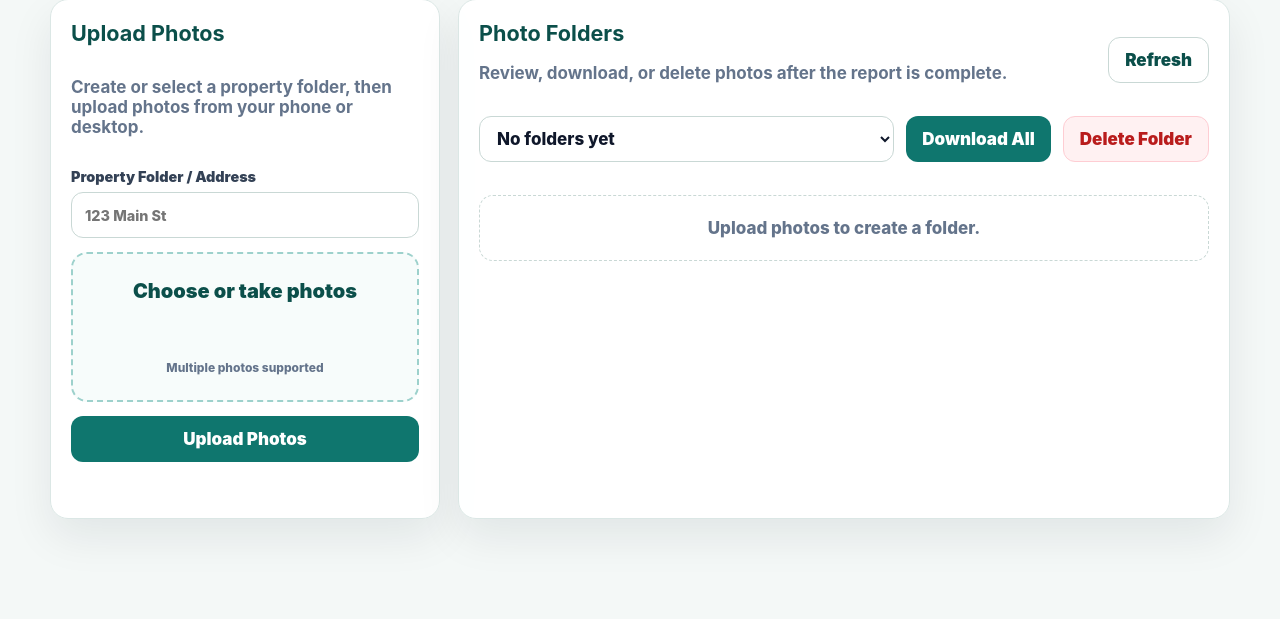
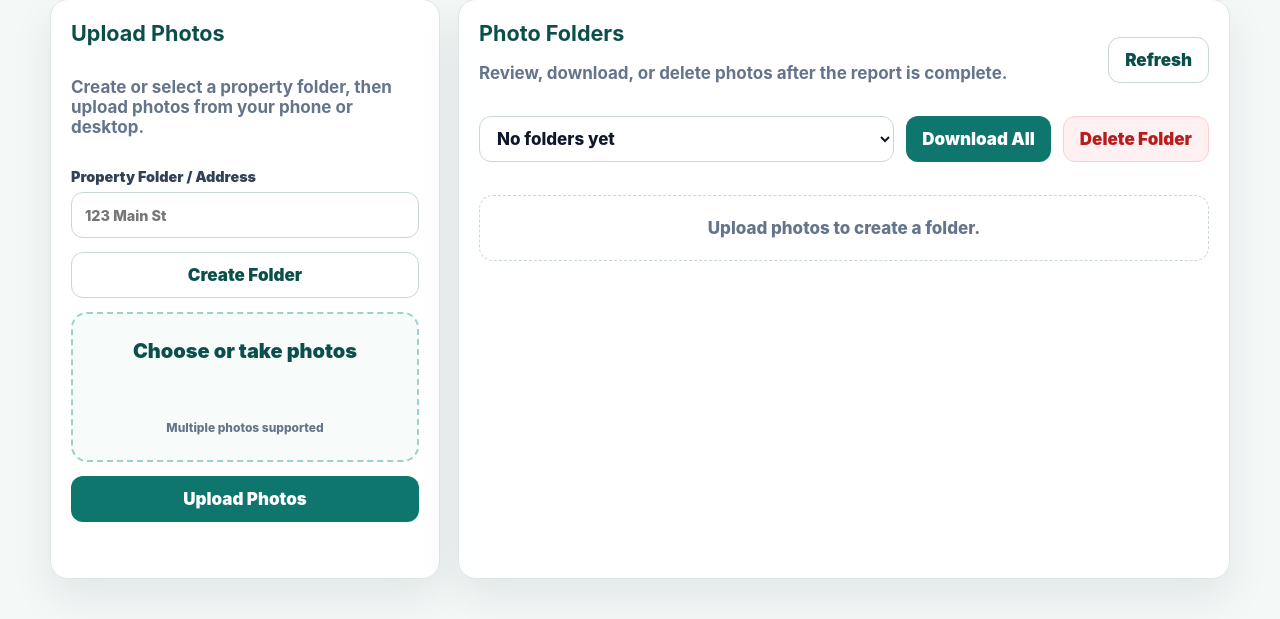
Before and after one commit to appraisalmappro-prog/appraisal-photo-transfer, a Flask app: page / in a window 1280 px wide. Shown: the part 97-716 px from the top of the page. Run offline with Flask 3, Linux system fonts and the light colour scheme; the visitor is signed in with stand-in values (Sample User, id 1); data that the repository does not hold is empty.

Commit message:
Add files via upload

```diff
--- a/app.py
+++ b/app.py
@@ -29,6 +29,8 @@ def create_app():
     app.config["SECRET_KEY"] = os.environ.get("PHOTO_TOOL_SECRET_KEY") or secrets.token_hex(32)
     app.config["PERMANENT_SESSION_LIFETIME"] = timedelta(hours=12)
     app.config["MAX_CONTENT_LENGTH"] = 800 * 1024 * 1024
+    app.config["SESSION_COOKIE_SAMESITE"] = "None"
+    app.config["SESSION_COOKIE_SECURE"] = True
 
     upload_root = Path(app.instance_path) / "uploads"
     upload_root.mkdir(parents=True, exist_ok=True)
@@ -82,8 +84,9 @@ def create_app():
     def login():
         error = ""
         if request.method == "POST":
-            password = request.form.get("password", "")
-            if secrets.compare_digest(password, admin_password()):
+            password = request.form.get("password", "").strip()
+            expected_password = admin_password().strip()
+            if secrets.compare_digest(password, expected_password):
                 session.clear()
                 session.permanent = True
                 session["authenticated"] = True
@@ -106,6 +109,15 @@ def create_app():
                 photos = [item for item in path.iterdir() if item.is_file()]
                 folders.append({"name": path.name, "count": len(photos)})
         return jsonify({"folders": folders})
+
+    @app.post("/api/folders")
+    def create_folder():
+        require_login()
+        require_csrf()
+        payload = request.get_json(silent=True) or {}
+        folder = safe_folder_name(payload.get("folder"))
+        path = folder_path(folder)
+        return jsonify({"folder": path.name})
 
     @app.get("/api/photos/<folder>")
     def list_photos(folder):
--- a/static/app.js
+++ b/static/app.js
@@ -1,5 +1,6 @@
 const csrfToken = window.PHOTO_TRANSFER_CSRF;
 const folderInput = document.querySelector("#folderInput");
+const createFolderButton = document.querySelector("#createFolderButton");
 const photoInput = document.querySelector("#photoInput");
 const uploadButton = document.querySelector("#uploadButton");
 const progressWrap = document.querySelector(".progress-wrap");
@@ -16,6 +17,7 @@ init();
 function init() {
   refreshButton.addEventListener("click", loadFolders);
   folderSelect.addEventListener("change", renderSelectedFolder);
+  createFolderButton.addEventListener("click", createFolder);
   uploadButton.addEventListener("click", uploadPhotos);
   deleteFolderButton.addEventListener("click", deleteSelectedFolder);
   loadFolders();
@@ -26,7 +28,36 @@ function setStatus(message, isError = false) {
   statusText.classList.toggle("error", isError);
 }
 
-async function loadFolders() {
+function currentFolderName() {
+  return folderInput.value.trim() || folderSelect.value.trim();
+}
+
+async function createFolder() {
+  const folder = currentFolderName();
+  if (!folder) {
+    setStatus("Enter a property folder or address first.", true);
+    folderInput.focus();
+    return;
+  }
+  const response = await fetch("/api/folders", {
+    method: "POST",
+    headers: {
+      "Content-Type": "application/json",
+      "X-CSRF-Token": csrfToken,
+    },
+    body: JSON.stringify({ folder }),
+  });
+  if (!response.ok) {
+    setStatus("Unable to create folder. Please sign in again and try once more.", true);
+    return;
+  }
+  const data = await response.json();
+  folderInput.value = data.folder;
+  setStatus(`Folder ready: ${data.folder}`);
+  await loadFolders(data.folder);
+}
+
+async function loadFolders(preferredFolder = "") {
   const response = await fetch("/api/folders");
   if (!response.ok) {
     setStatus("Unable to load folders.", true);
@@ -46,6 +77,9 @@ async function loadFolders() {
     option.textContent = `${folder.name} (${folder.count})`;
     folderSelect.append(option);
   });
+  if (preferredFolder) {
+    folderSelect.value = preferredFolder;
+  }
   renderSelectedFolder();
 }
 
@@ -53,6 +87,9 @@ async function renderSelectedFolder() {
   const folder = folderSelect.value;
   if (!folder) {
     return;
+  }
+  if (!folderInput.value.trim()) {
+    folderInput.value = folder;
   }
   downloadAllButton.href = `/api/download/${encodeURIComponent(folder)}`;
   const response = await fetch(`/api/photos/${encodeURIComponent(folder)}`);
@@ -82,7 +119,7 @@ async function renderSelectedFolder() {
 }
 
 function uploadPhotos() {
-  const folder = folderInput.value.trim();
+  const folder = currentFolderName();
   const files = Array.from(photoInput.files || []);
   if (!folder) {
     setStatus("Enter a property folder or address first.", true);
@@ -116,9 +153,10 @@ function uploadPhotos() {
       progressBar.style.width = "100%";
       setStatus("Upload complete.");
       photoInput.value = "";
-      await loadFolders();
-      folderSelect.value = folder;
-      await renderSelectedFolder();
+      const payload = JSON.parse(xhr.responseText || "{}");
+      const savedFolder = payload.folder || folder;
+      folderInput.value = savedFolder;
+      await loadFolders(savedFolder);
       return;
     }
     setStatus("Upload failed. Please try again.", true);
--- a/templates/index.html
+++ b/templates/index.html
@@ -25,6 +25,7 @@
           Property Folder / Address
           <input id="folderInput" type="text" placeholder="123 Main St" autocomplete="street-address">
         </label>
+        <button id="createFolderButton" class="ghost" type="button">Create Folder</button>
         <label class="upload-box">
           <input id="photoInput" type="file" accept="image/*" multiple>
           <span>Choose or take photos</span>
```
Also changed, not shown: README.md.
